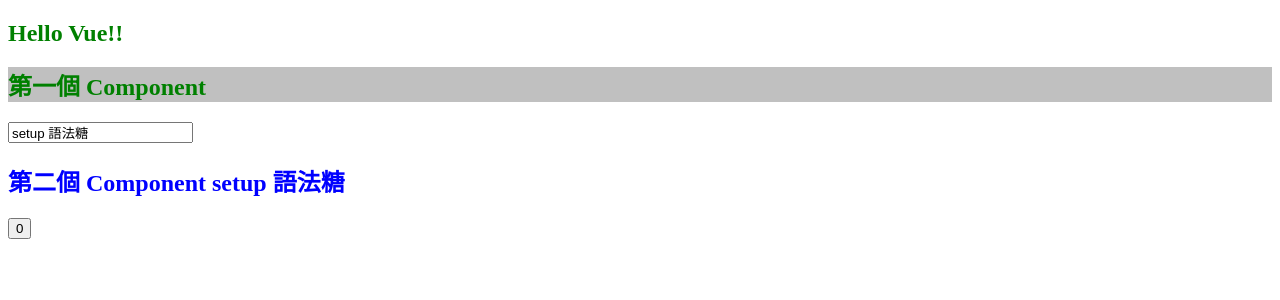
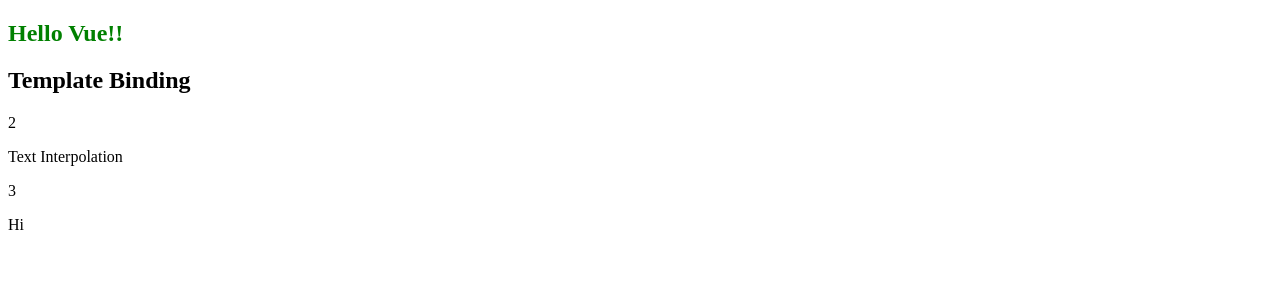
Before and after one commit to HsiaoHungWang/vue-app2024, a Vue app: page / in a window 1280 px wide. Shown: the top 300 px of the page. Built offline with nearby package versions, Linux system fonts and the light colour scheme.

Commit message:
Text Interpolation 插值

```diff
--- a/src/App.vue
+++ b/src/App.vue
@@ -1,4 +1,5 @@
 <script setup>
+import BindingComponent from './components/BindingComponent.vue';
 import FirstComponent from './components/FirstComponent.vue';
 
 import SecondComponent from './components/SecondComponent.vue';
@@ -9,8 +10,10 @@
 
 <template>
  <h2>Hello Vue!!</h2>
-<FirstComponent></FirstComponent>
-<SecondComponent></SecondComponent>
+<BindingComponent></BindingComponent>
+
+<!-- <FirstComponent></FirstComponent>
+<SecondComponent></SecondComponent> -->
 
 </template>
 
--- /dev/null
+++ b/src/components/BindingComponent.vue
@@ -0,0 +1,24 @@
+<script setup>
+import { ref } from 'vue';
+
+    const message = ref("Text Interpolation")
+
+    const sayHi = ()=>{
+        return "Hi"
+    }
+</script>
+
+<template>
+    <div>
+<h2>Template Binding</h2>
+    <!--{{ Text Interpolation 插值 表達式 Expression  }}  -->
+     <p>{{ 2 }}</p>
+     <p>{{ message }}</p>
+     <p>{{ 1 + 2 }}</p>
+     <p>{{ sayHi() }}</p>
+    </div>
+</template>
+
+<style lang="css" scoped>
+
+</style>
--- a/src/components/FirstComponent.vue
+++ b/src/components/FirstComponent.vue
@@ -7,7 +7,9 @@
   }
 </style>
 <script setup>
-import { onMounted } from 'vue';
+import { onMounted, onUpdated } from 'vue';
+
+
 
 //表示 DOM Tree 已經產生，可以用 DOM API 及 jQuery 程式去控制它了
 onMounted(()=>{
@@ -17,5 +19,9 @@
     console.log(theH.textContent)
 })
 
+onUpdated(()=>{
+
+})
+
 
 </script>
--- a/src/components/SecondComponent.vue
+++ b/src/components/SecondComponent.vue
@@ -43,6 +43,7 @@
   const add = async()=>{
     count.value++ //不 wait
 
+    //等到DOMTree更新完成後才往下執行
     await nextTick()
 
     const btn = document.querySelector('#button1')
```
